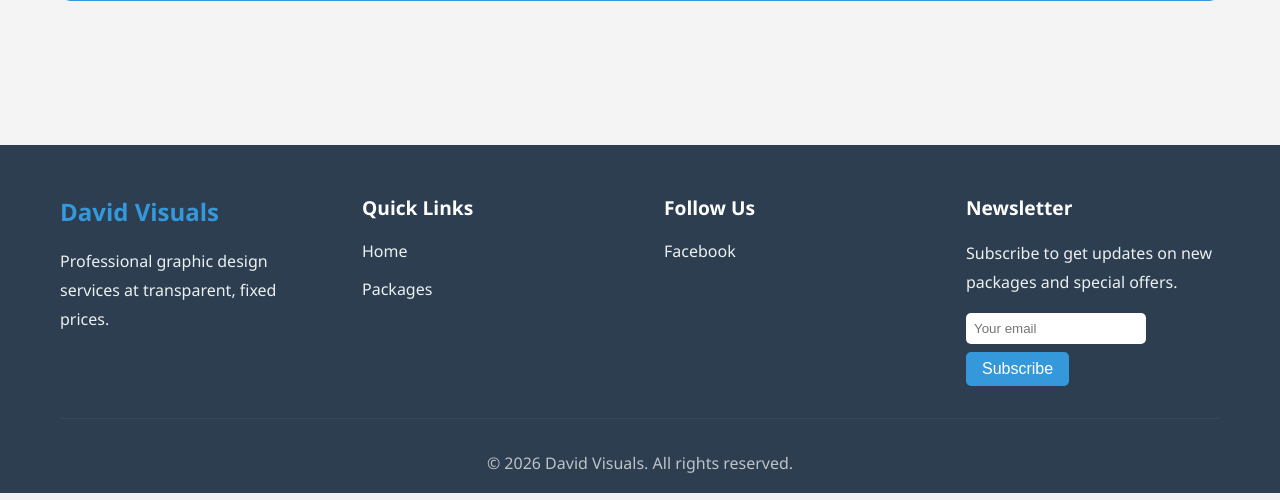
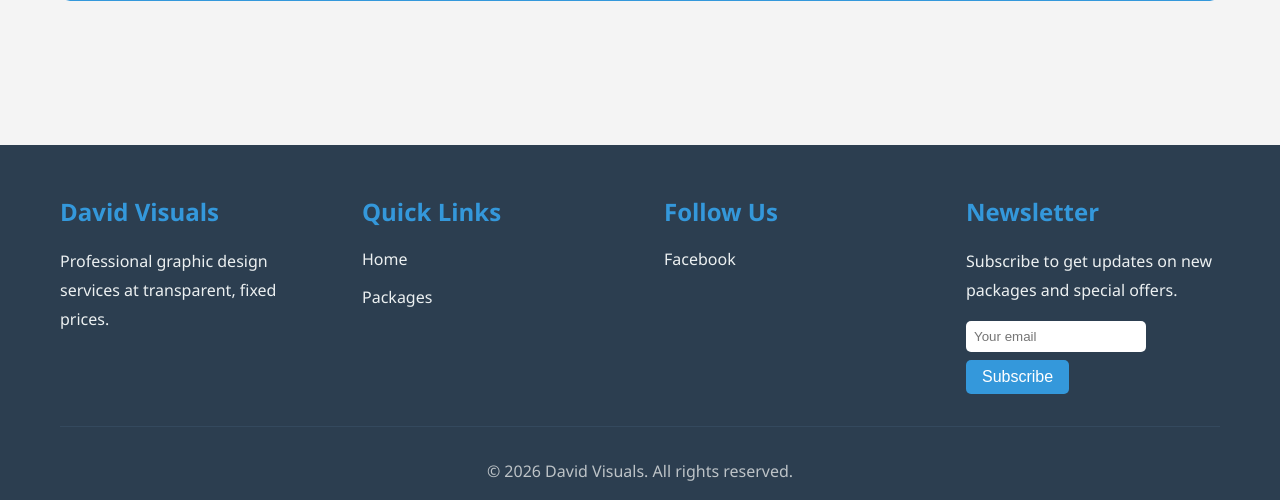
Before and after one commit to thekidmellow/david-visuals, a Django app: page / in a window 1280 px wide. Shown: the part 1286-1786 px from the top of the page. Run offline with Django 4.2, Linux system fonts and the light colour scheme; data that the repository does not hold is empty.

Commit message:
Fix footer heading hierarchy and add footer-brand class for accessibility

```diff
--- a/static/css/style.css
+++ b/static/css/style.css
@@ -90,7 +90,7 @@ footer {
   padding: 0;
 }
 
-.footer-section h2 {
+.footer-section h3 {
   margin-bottom: 1rem;
   color: #3498db;
   font-size: 1.5rem;
@@ -161,6 +161,12 @@ footer {
   padding-top: 2rem;
   border-top: 1px solid #34495e;
   color: #bdc3c7;
+}
+
+.footer-brand {
+  margin-bottom: 1rem;
+  color: #3498db;
+  font-size: 1.5rem;
 }
 
 .btn {
--- a/templates/includes/footer.html
+++ b/templates/includes/footer.html
@@ -3,11 +3,11 @@
     <div class="container">
         <div class="footer-content">
             <div class="footer-section">
-                <h2>David Visuals</h2>
+                <h2 class="footer-brand">David Visuals</h2>
                 <p>Professional graphic design services at transparent, fixed prices.</p>
             </div>
             <div class="footer-section">
-                <h4>Quick Links</h4>
+                <h3>Quick Links</h3>
                 <ul class="footer-links">
                     <li><a href="{% url 'home:index' %}">Home</a></li>
                     <li><a href="{% url 'packages:package_list' %}">Packages</a></li>
@@ -17,13 +17,13 @@
                 </ul>
             </div>
             <div class="footer-section">
-                <h4>Follow Us</h4>
+                <h3>Follow Us</h3>
                 <ul class="footer-links">
                     <li><a href="https://www.facebook.com/people/David-Visuals/61586669439949/" target="_blank" rel="noopener noreferrer">Facebook</a></li>
                 </ul>
             </div>
             <div class="footer-section">
-                <h4>Newsletter</h4>
+                <h3>Newsletter</h3>
                 <p>Subscribe to get updates on new packages and special offers.</p>
                 <form method="post" action="{% url 'newsletter:subscribe' %}" class="newsletter-form">
                     {% csrf_token %}
```
